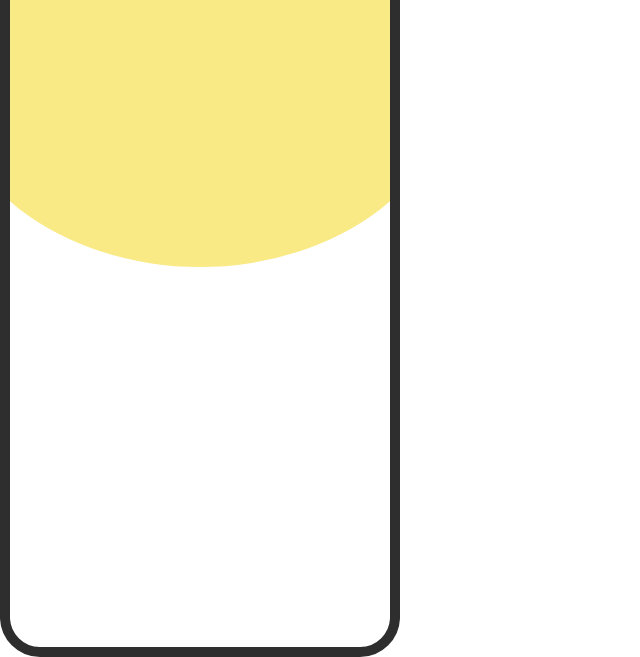
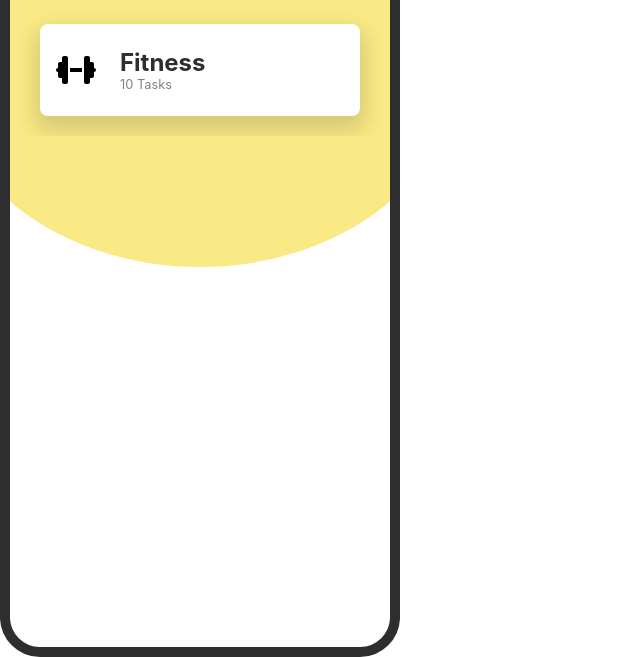
Before and after one commit to nnenna-syncpro/TodoAppJsUI, a plain HTML site: page index.html in a window 1280 px wide. Shown: the part 143-800 px from the top of the page, without its empty margins (0-640 px from the left). Drawn offline with Linux system fonts and the light colour scheme.

Commit message:
feat: styles category card

```diff
--- a/index.html
+++ b/index.html
@@ -25,6 +25,24 @@
             </div>
           </div>
         </div>
+        <div class="categories-wrapper">
+          <div class="categories">
+            <div class="category">
+              <div class="category-details">
+                <img src="./assets/images/dumbbell.svg" alt="" />
+                <div class="content">
+                  <h1>Fitness</h1>
+                  <p>10 Tasks</p>
+                </div>
+              </div>
+              <div class="category-options">
+                <div class="toggle-btn">
+                  <img src="./assets/images/toggle-btn.svg" alt="" />
+                </div>
+              </div>
+            </div>
+          </div>
+        </div>
       </div>
     </div>
   </body>
--- a/style.css
+++ b/style.css
@@ -19,6 +19,7 @@ body {
   overflow: hidden;
   position: relative;
   padding: 30px 0;
+  display: flex;
 }
 
 @media (min-width: 768px) {
@@ -30,6 +31,10 @@ body {
   }
 }
 
+.wrapper .screen {
+  flex: 1;
+  min-width: 100%;
+}
 .screen-backdrop {
   width: 135%;
   height: 25rem;
@@ -81,3 +86,76 @@ body {
   background-color: #fdfbe5;
   z-index: -1;
 }
+
+.categories-wrapper {
+  position: relative;
+  z-index: 2;
+  margin-top: 1rem;
+  height: calc(100%-8rem);
+  padding: 0 30px;
+  padding-bottom: 20px;
+  overflow: auto;
+}
+
+.categories {
+  padding-top: 1rem;
+  display: flex;
+  flex-direction: column;
+  gap: 1rem;
+}
+
+.categories .category {
+  background-color: #fff;
+  border-radius: 0.5rem;
+  padding: 1.5rem 1rem;
+  cursor: pointer;
+  display: flex;
+  justify-content: space-between;
+  box-shadow: 0 10px 20px 5px #00000023;
+}
+
+.categories .category:hover {
+  transform: translateY(-5px);
+  box-shadow: 0 10px 20px 5px #00000040;
+}
+
+.welcome .avatar img {
+  height: 50px;
+  width: 50px;
+}
+
+.category .category-details img {
+  height: 40px;
+  width: 40px;
+}
+
+.category .category-details {
+  display: flex;
+  gap: 1.5rem;
+  align-items: center;
+}
+
+.category .content h1 {
+  font-size: 1.5rem;
+}
+.category .content p {
+  font-size: 0.8rem;
+  color: #2e2e2e;
+  opacity: 0.6;
+}
+
+.categories .category-options {
+  opacity: 0;
+  visibility: hidden;
+  transition: all 0.3s;
+}
+
+.category:hover .category-options {
+  opacity: 1;
+  visibility: visible;
+}
+.categories .toggle-btn {
+  width: 2rem;
+  cursor: pointer;
+  opacity: 0.6;
+}
```
Also changed, not shown: assets/images/dumbbell.svg (added), assets/images/toggle-btn.svg (added).
